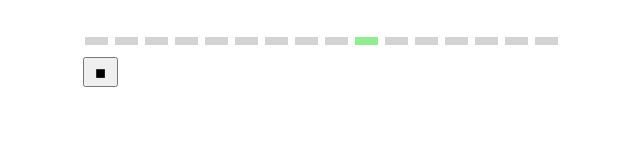
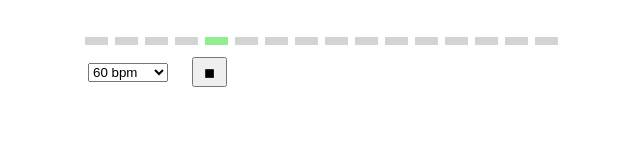
Before and after one commit to for-example/metronome, a plain HTML site: page index.html in a window 1280 px wide. Shown: the whole page, without its empty margins (237-877 px from the left). Drawn offline with Linux system fonts and the light colour scheme.

Commit message:
tempo selector

```diff
--- a/css/metronome.css
+++ b/css/metronome.css
@@ -28,9 +28,15 @@ body {
   background-color : lightGreen;
 }
 #play {
-  margin-left : 5px;
+  margin-left : 20px;
   margin-top  : 5px;
   height      : 30px;
   width       : 35px;
   text-align  : center;
 }
+
+#tempo {
+  margin-left : 10px;
+  margin-top  : 5px;
+  width       : 80px;
+}
--- a/index.html
+++ b/index.html
@@ -20,6 +20,7 @@
   <div id="dashboard">
     <table id="metronome">
     </table>
+    <select id="tempo"></select>
     <input type="button" id="play"/>
   </div>
 </body>
--- a/js/metronome.js
+++ b/js/metronome.js
@@ -6,6 +6,8 @@ initModule = function (  ) {
   var beat = 0;
   var timer;
   var hit = new Audio('audio/hit.mp3');
+  var tempos = [60,72,108,120,144,180];
+  var tempo;
 
 /* event handlers */
 
@@ -30,12 +32,19 @@ initModule = function (  ) {
     playing = ! playing;
     if (playing) {
       txt = "&#9724;";
-      timer = setInterval(onTick, 500);
+      timer = setInterval(onTick, Math.round(1000*60/tempo));
     } else {
       txt = "&#9654;";
       onStop();
     }
     $(this).val($("<div>").html(txt).text());
+    return false;
+  }
+
+  onTempoSelect = function(e) {
+    tempo = $( "#tempo option:selected" ).val();
+    $( "#play" ).click();
+    $( "#play" ).click();
     return false;
   }
 /* end event handlers */
@@ -50,6 +59,13 @@ initModule = function (  ) {
     }
     html += '</tr>';
     $("#metronome").html(html);
+
+    html = '';
+    for (var i = 0; i < tempos.length; i++) {
+      html += '<option value="'+ tempos[i] + '">'+ tempos[i] +' bpm</option>';
+    }
+    $("#tempo").html(html);
+
     // end html structures
 
     // highlighting
@@ -59,11 +75,13 @@ initModule = function (  ) {
 
     // events
     $( "#play" ).click( onClick );
+    $( "#tempo" ).change( onTempoSelect );
 
     return false;
   }
 
   setup();
+  tempo = $( "#tempo option:selected" ).val();
   $( "#play" ).click();
 
 };
```
